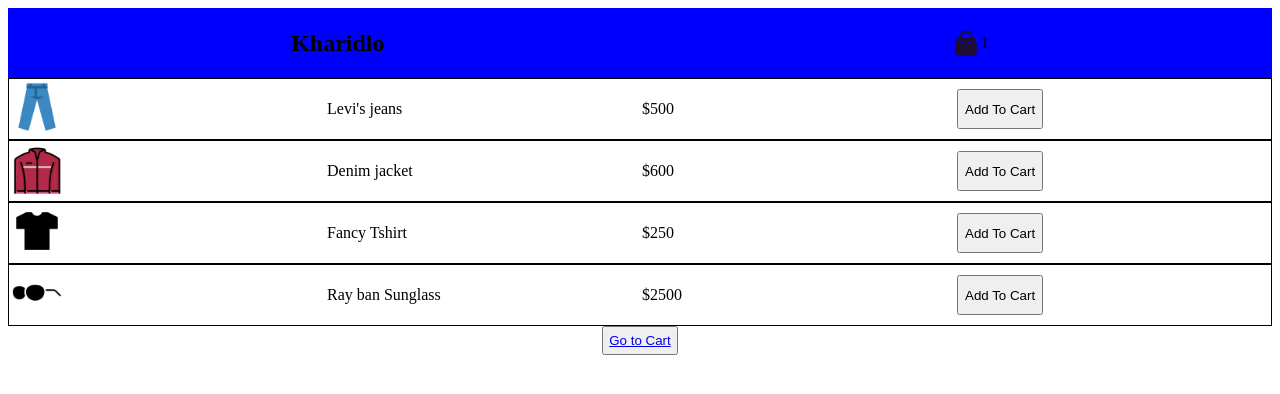
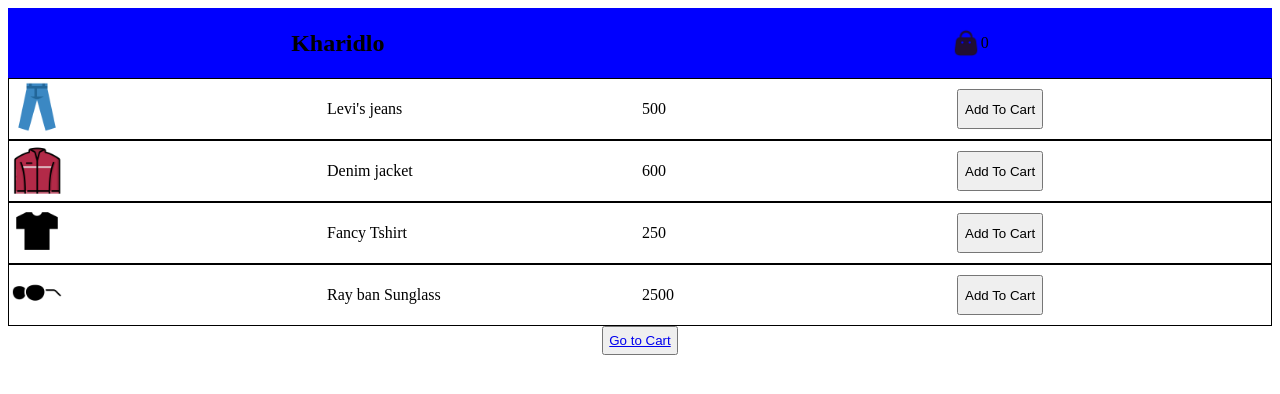
Before and after one commit to 2devyank/Redux-toolkit, a React (Vite) app: page / in a window 1280 px wide. Shown: the top 394 px of the page. Built offline with nearby package versions, Linux system fonts and the light colour scheme.

Commit message:
cart page

```diff
--- a/src/App.jsx
+++ b/src/App.jsx
@@ -3,9 +3,16 @@ import Navd from "./components/Navd"
 import Bag from "./pages/Bag"
 import Home from "./pages/Home"
 import "../src/App.css"
+import { useDispatch, useSelector } from "react-redux"
+import { useEffect } from "react"
+import { calculatetotal } from "./features/bag/bag"
 
 function App() {
-
+  const {totalcart}=useSelector((store)=>store.bag)
+  const dispatch=useDispatch();
+  useEffect(()=>{
+    dispatch(calculatetotal());
+  },[totalcart])
 
   return (
   <BrowserRouter>
--- a/src/components/Navd.jsx
+++ b/src/components/Navd.jsx
@@ -1,11 +1,13 @@
 import React from 'react'
+import { useSelector } from 'react-redux'
 import img from "../assets/bag.png"
 const Navd = () => {
+  const {amount} =useSelector((store)=>store.bag);
   return (
 
     <nav className='navabar'>
         <h1>Kharidlo</h1>
-        <div className='left'><img src={img} style={{height:"30px",width:"30px"}} /><p>1</p></div>
+        <div className='left'><img src={img} style={{height:"30px",width:"30px"}} /><p>{amount}</p></div>
     </nav>
   )
 }
--- a/src/data/data.jsx
+++ b/src/data/data.jsx
@@ -9,7 +9,7 @@ const bagItems=[
         title:"Levi's jeans",
         img:jeans,
         amount:1,
-        price:"$500"
+        price:"500"
 
     },
     {
@@ -17,7 +17,7 @@ const bagItems=[
         title:"Denim jacket",
         img:jacket,
         amount:1,
-        price:"$600"
+        price:"600"
 
     },
     {
@@ -25,7 +25,7 @@ const bagItems=[
         title:"Fancy Tshirt",
         img:clothes,
         amount:1,
-        price:"$250"
+        price:"250"
 
     },
     {
@@ -33,7 +33,7 @@ const bagItems=[
         title:"Ray ban Sunglass",
         img:glasses,
         amount:1,
-        price:"$2500"
+        price:"2500"
 
     }
 ]
--- a/src/features/bag/bag.jsx
+++ b/src/features/bag/bag.jsx
@@ -20,8 +20,26 @@ const  bagSlice=createSlice({
       } ,
       removeItem:(state,{payload})=>{
        state.totalcart=state.totalcart.filter((item)=>item.id!==payload.id);
+      } ,
+      increaseitem:(state,{payload})=>{
+        const cartitem=state.bagitem.filter((item)=>item.id!==payload.id)
+        cartitem.amount+=1;
+      },
+      decreaseitem:(state,{payload})=>{
+        const cartitem=state.bagitem.filter((item)=>item.id!==payload.id)
+        cartitem.amount-=1;
+      },
+      calculatetotal:(state)=>{
+        let amount=0;
+        let total=0;
+        state.totalcart.forEach((item)=>{
+          amount+=item.amount;
+          total+=item.amount*item.price;
+        })
+        state.amount=amount;
+        state.total=total;
       }
     }
 })
-export const {addtocart,removeItem}=bagSlice.actions
+export const {addtocart,removeItem,increaseitem,decreaseitem,calculatetotal}=bagSlice.actions
 export default bagSlice.reducer;
--- a/src/pages/Bag.jsx
+++ b/src/pages/Bag.jsx
@@ -3,7 +3,7 @@ import { useSelector } from 'react-redux'
 import Cart from '../components/Cart';
 
 const Bag = () => {
-  const {totalcart} =useSelector((state)=>state.bag);
+  const {totalcart,total} =useSelector((state)=>state.bag);
   console.log(totalcart)
   return (
     <div>
@@ -20,7 +20,7 @@ const Bag = () => {
         <p>
           total
           </p>
-          <p>&23</p>
+          <p>${total}</p>
       </div>
 
     </div>
```
